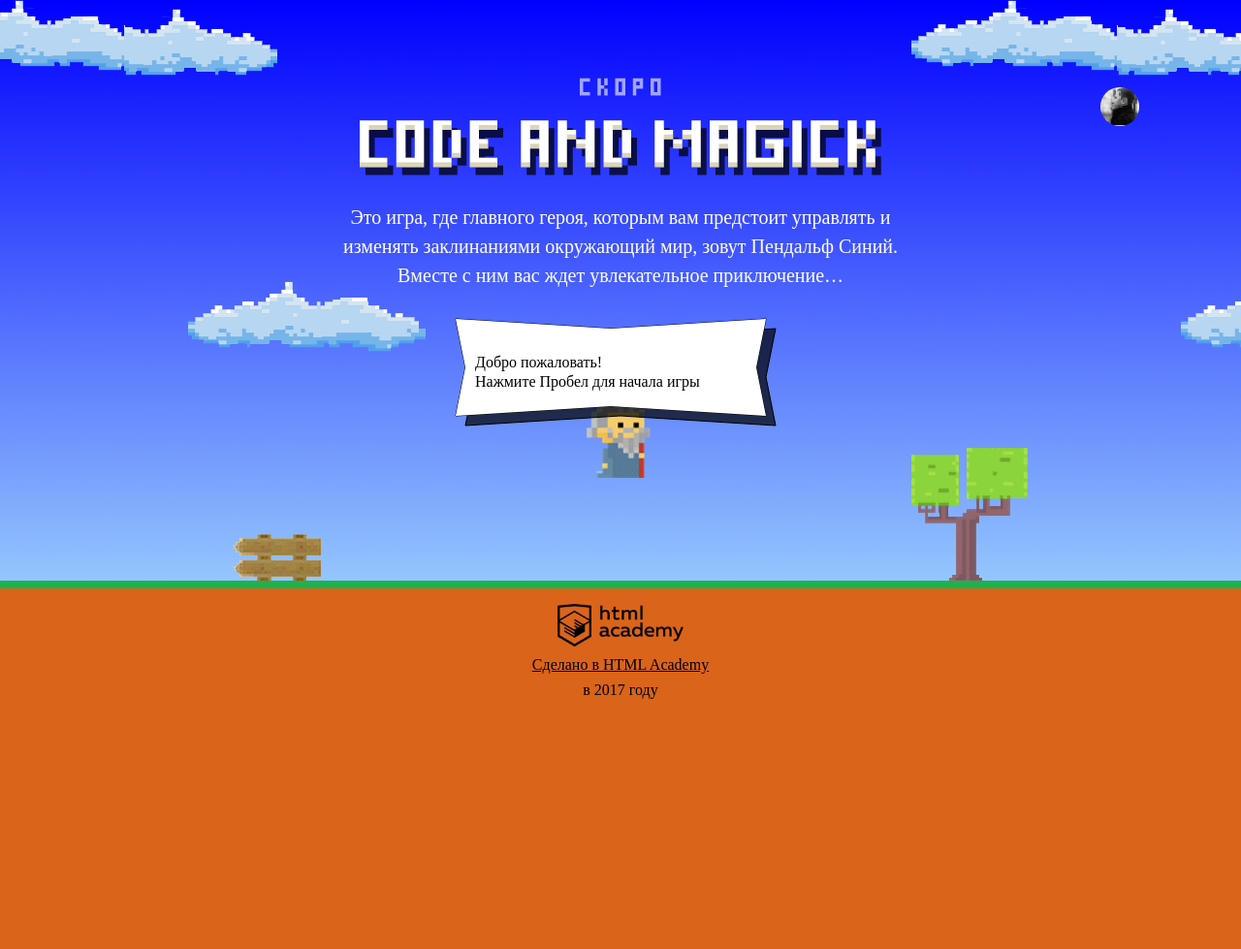
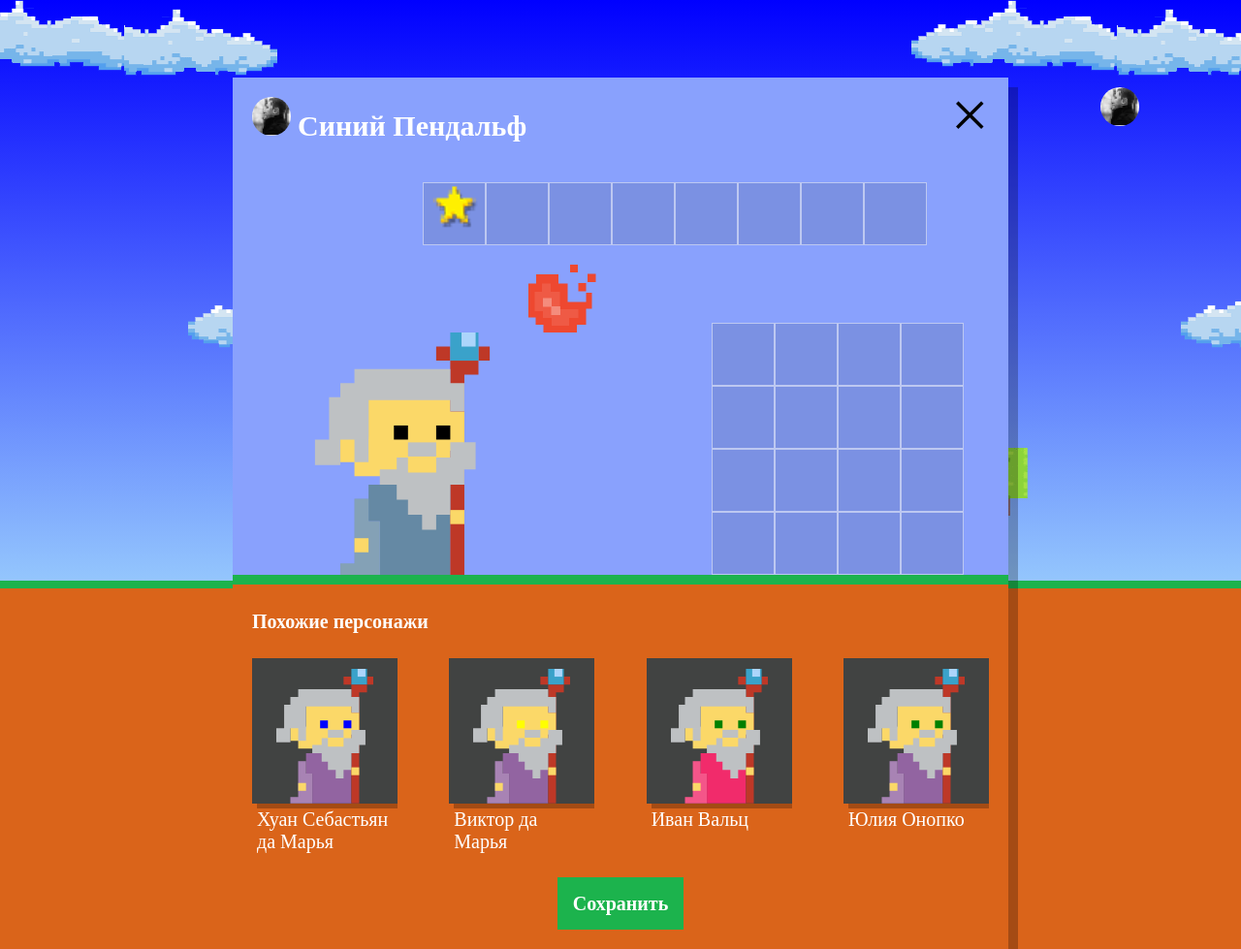
Before and after one commit to Asya-brisk/627711-code-and-magick-20, a website: page index.html in a window 1280 px wide. Shown: the whole page at 97% size. Before the commit the page ends 800 px from the top, so only its background shows below. Drawn offline with Linux system fonts and the light colour scheme; a web font is replaced by a local one.

Commit message:
Добавляет магов на страницу

```diff
--- a/index.html
+++ b/index.html
@@ -198,7 +198,7 @@
     return gameFieldHeight / 3;
   };
 </script>
-
+<script src="js/setup.js"></script>
 <script src="js/stat.js"></script>
 <script src="js/game.js"></script>
 
--- /dev/null
+++ b/js/setup.js
@@ -0,0 +1,52 @@
+'use strict';
+
+var WIZARD_NAMES = ['Иван', 'Хуан Себастьян', 'Мария', 'Кристоф', 'Виктор', 'Юлия', 'Люпита', 'Вашингтон'];
+var WIZARD_SURNAMES = ['да Марья', 'Верон', 'Мирабелла', 'Вальц', 'Онопко', 'Топольницкая', 'Нионго', 'Ирвинг'];
+var WIZARD_COATS = ['rgb(101, 137, 164)', 'rgb(241, 43, 107)', 'rgb(146, 100, 161)', 'rgb(56, 159, 117)', 'rgb(215, 210, 55)', 'rgb(0, 0, 0)'];
+var WIZARD_EYES = ['black', 'red', 'blue', 'yellow', 'green'];
+var WIZARDS_NUMBER = 4;
+
+var userDialog = document.querySelector('.setup');
+var similarListElement = userDialog.querySelector('.setup-similar-list');
+var similarWizardTemplate = document.querySelector('#similar-wizard-template')
+  .content
+  .querySelector('.setup-similar-item');
+
+userDialog.classList.remove('hidden');
+
+var wizards = [];
+
+var getRandomNumber = function (wizardArr) {
+  return Math.floor(Math.random() * wizardArr.length);
+
+};
+
+var getRandomWizard = function () {
+  return {
+    name: WIZARD_NAMES[getRandomNumber(WIZARD_NAMES)] + ' ' + WIZARD_SURNAMES[getRandomNumber(WIZARD_SURNAMES)],
+    coatColor: WIZARD_COATS[getRandomNumber(WIZARD_COATS)],
+    eyesColor: WIZARD_EYES[getRandomNumber(WIZARD_EYES)]
+  };
+};
+
+for (var i = 0; i < WIZARDS_NUMBER; i++) {
+  wizards.push(getRandomWizard());
+}
+
+var renderWizard = function (wizard) {
+  var wizardElement = similarWizardTemplate.cloneNode(true);
+
+  wizardElement.querySelector('.setup-similar-label').textContent = wizard.name;
+  wizardElement.querySelector('.wizard-coat').style.fill = wizard.coatColor;
+  wizardElement.querySelector('.wizard-eyes').style.fill = wizard.eyesColor;
+
+  return wizardElement;
+};
+
+var fragment = document.createDocumentFragment();
+for (var j = 0; j < wizards.length; j++) {
+  fragment.appendChild(renderWizard(wizards[j]));
+}
+similarListElement.appendChild(fragment);
+
+userDialog.querySelector('.setup-similar').classList.remove('hidden');
```
